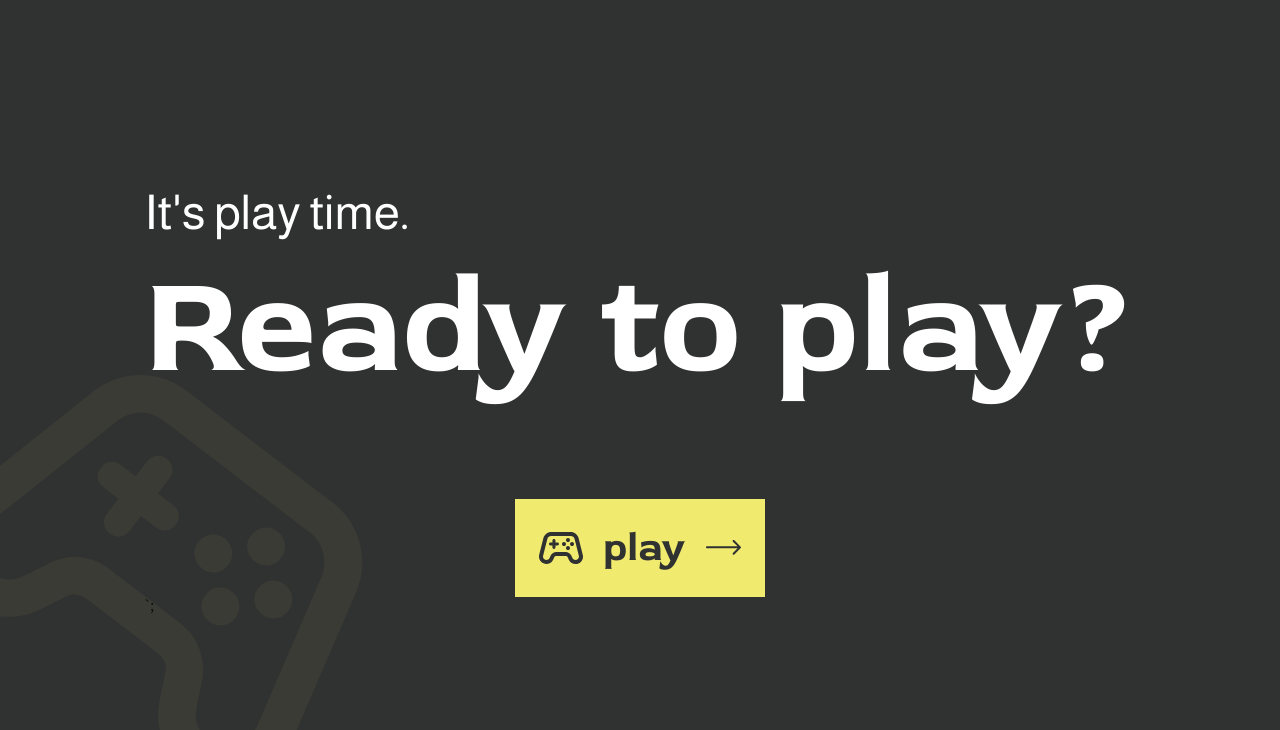
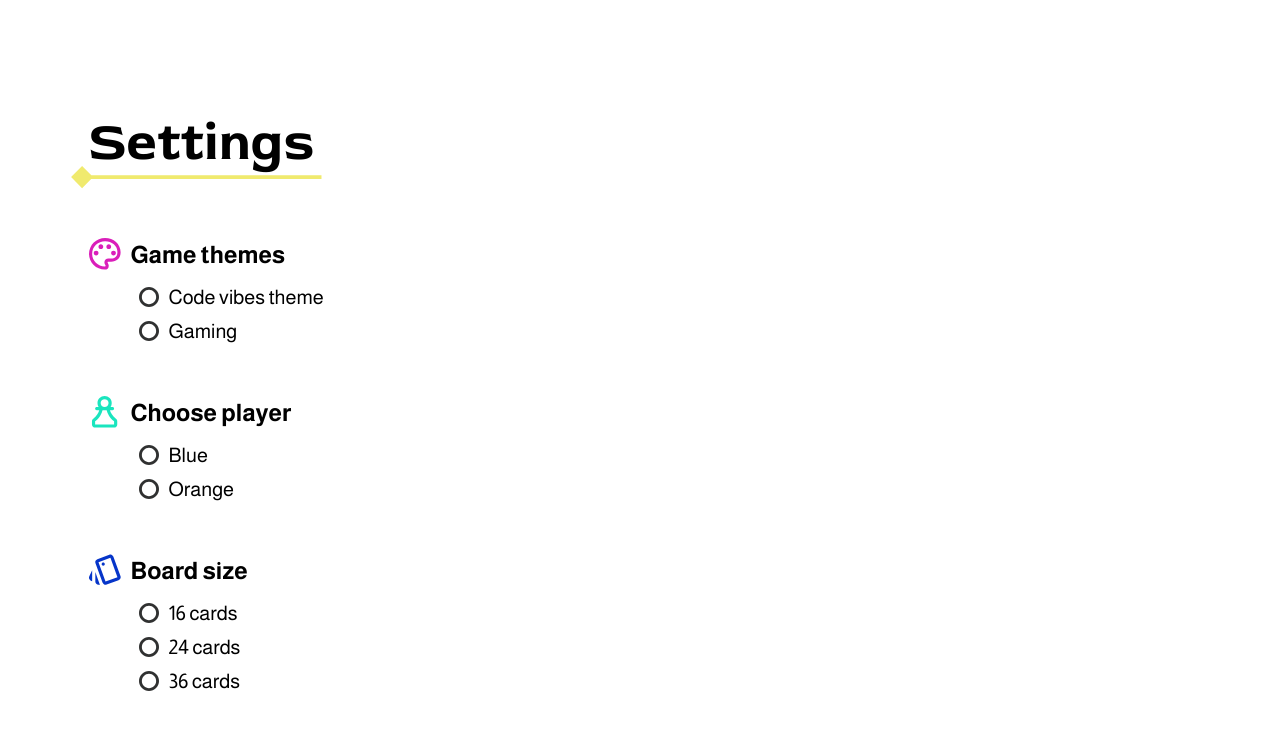
Before and after one commit to Marzzzo/Memory-App, a website built with Vite: page index.html in a window 1280 px wide. Both pictures are taken after a click on the button "play". Built offline with nearby package versions, Linux system fonts and the light colour scheme.

Commit message:
added the settingpage via template

```diff
--- a/index.html
+++ b/index.html
@@ -6,22 +6,7 @@
     <title>Memory App</title>
   </head>
   <body>
-    <section id="app">
-      <main class="hero-headline">
-        <div>
-          <p class="hero-headline__first">It's play time.</p>
-          <h1 class="hero-headline__second">Ready to play?</h1>
-        </div>
-        <button class="play-button">
-          <img class="play-button__controller" src="/public/assets/controller_small.svg" alt="controller_small" />
-          <span class="play-button__text">play</span>
-          <img class="play-button__arrow-icon play-button__arrow-icon--default" src="./public/assets/arrow_right.svg" alt="" />
-          <img class="play-button__arrow-icon play-button__arrow-icon--hover" src="./public/assets/arrow_right_hover.svg" alt="" />
-        </button>
-        <img class="controller-img" src="/public/assets/controller.svg" alt="controller-img" />
-      </main>
-      `;
-    </section>
+    <div id="app"></div>
     <script type="module" src="/src/ts/main.ts"></script>
   </body>
 </html>
--- a/src/scss/abstract/_mixin.scss
+++ b/src/scss/abstract/_mixin.scss
@@ -6,3 +6,7 @@
   align-items: center;
   flex-direction: $row;
 }
+
+@mixin d-none() {
+  display: none;
+}
--- a/src/scss/main.scss
+++ b/src/scss/main.scss
@@ -1,9 +1,7 @@
 @use "./abstract/mixin" as mx;
 
-
-body {
-  @include mx.flex-center();
+* {
   margin: 0;
-  height: 100vh;
-  background-color: #303131;
+  padding: 0;
+  font-family: "Almarai";
 }
--- a/src/scss/pages/_setting-page.scss
+++ b/src/scss/pages/_setting-page.scss
@@ -0,0 +1,70 @@
+@use "../abstract/mixin" as mx;
+
+.settings-main {
+  @include mx.flex-center();
+  height: 100vh;
+}
+
+.settings-content {
+  width: 1103px;
+
+  &__header {
+    position: relative;
+    width: 100%;
+    padding-bottom: 62px;
+
+    & > h1 {
+      font-family: "Red Rose";
+      font-size: 54px;
+      font-weight: 700;
+    }
+
+    & > img {
+      width: 251px;
+      position: absolute;
+      left: -18px;
+      top: 58px;
+    }
+  }
+}
+
+.themes-content {
+  display: flex;
+  flex-direction: column;
+  gap: 54px;
+}
+
+.theme {
+  @include mx.flex-center();
+  gap: 12px;
+  align-items: unset;
+  border: none;
+
+  &__legend-content {
+    padding-bottom: 16px;
+    display: flex;
+    align-items: center;
+    gap: 10px;
+
+    & > img {
+      width: 32px;
+      height: 32px;
+    }
+
+    & > span {
+      font-size: 24px;
+      font-weight: 700;
+    }
+  }
+}
+
+.label {
+  display: flex;
+  margin-left: 50px;
+  gap: 10px;
+
+  & > span {
+    font-size: 20px;
+    font-weight: 400;
+  }
+}
--- a/src/scss/pages/_start-page.scss
+++ b/src/scss/pages/_start-page.scss
@@ -1,14 +1,15 @@
-.controller-img {
-  position: absolute;
-  left: 0;
-  bottom: 15px;
+@use "../abstract/mixin" as mx;
+
+.hero-main {
+  height: 100vh;
 }
 
 .hero-headline {
-  display: flex;
-  flex-direction: column;
-  align-items: center;
+  @include mx.flex-center();
+  width: 100%;
+  height: 100%;
   gap: 85px;
+  background-color: #303131;
 
   &__first {
     font-family: "Almarai";
@@ -25,3 +26,9 @@
     margin: 0;
   }
 }
+
+.controller-img {
+  position: absolute;
+  left: 0;
+  bottom: 15px;
+}
--- a/src/ts/main.ts
+++ b/src/ts/main.ts
@@ -12,6 +12,7 @@ import "../scss/pages/_setting-page.scss";
 
 //templates
 import { startPage } from "./templates/start-page";
+import { settingPage } from "./templates/setting-page";
 
 function init(): void {
   showStartPage();
@@ -20,7 +21,15 @@ function init(): void {
 const app = document.getElementById("app")!;
 
 function showStartPage(): void {
+  document.body.className = "start-page";
   app.innerHTML = startPage();
+  const playButton = document.getElementById("play-button");
+  playButton?.addEventListener("click", showSettingPage);
 }
 
-// init();
+function showSettingPage(): void {
+  document.body.className = "setting-page";
+  app.innerHTML = settingPage();
+}
+
+init();
--- /dev/null
+++ b/src/ts/templates/setting-page.ts
@@ -0,0 +1,62 @@
+export function settingPage(): string {
+  return /*html*/ `
+    <main class="settings-main">
+        <section class="settings-content">
+          <header class="settings-content__header">
+            <h1>Settings</h1>
+            <img src="./public/assets/yellow_setting_line.svg" alt="" />
+          </header>
+          <div class="themes-content">
+            <fieldset class="theme">
+              <legend class="theme__legend-content">
+                <img src="./public/assets/theme_icon.svg" alt="" />
+                <span>Game themes</span>
+              </legend>
+              <label class="label" for="">
+                <img src="./public/assets/checkbox.svg" alt="" />
+                <span>Code vibes theme</span>
+              </label>
+              <label class="label" for="">
+                <img src="./public/assets/checkbox.svg" alt="" />
+                <span>Gaming</span>
+              </label>
+            </fieldset>
+
+            <fieldset class="theme">
+              <legend class="theme__legend-content">
+                <img src="./public/assets/choose_player_icon.svg" alt="" />
+                <span>Choose player</span>
+              </legend>
+              <label class="label" for="">
+                <img src="./public/assets/checkbox.svg" alt="" />
+                <span>Blue</span>
+              </label>
+              <label class="label" for="">
+                <img src="./public/assets/checkbox.svg" alt="" />
+                <span>Orange</span>
+              </label>
+            </fieldset>
+
+            <fieldset class="theme">
+              <legend class="theme__legend-content">
+                <img src="./public/assets/board_icon.svg" alt="" />
+                <span>Board size</span>
+              </legend>
+              <label class="label" for="">
+                <img src="./public/assets/checkbox.svg" alt="" />
+                <span>16 cards</span>
+              </label>
+              <label class="label" for="">
+                <img src="./public/assets/checkbox.svg" alt="" />
+                <span>24 cards</span>
+              </label>
+              <label class="label" for="">
+                <img src="./public/assets/checkbox.svg" alt="" />
+                <span>36 cards</span>
+              </label>
+            </fieldset>
+          </div>
+        </section>
+    </main>
+    `;
+}
--- a/src/ts/templates/start-page.ts
+++ b/src/ts/templates/start-page.ts
@@ -1,19 +1,21 @@
 export function startPage(): string {
-  return `    <main class="hero-headline">
+  return /* html */ `
+      <main class="hero-main">
+        <section class="hero-headline">
           <div>
             <p class="hero-headline__first">It's play time.</p>
             <h1 class="hero-headline__second">Ready to play?</h1>
           </div>
-      <button class="play-button">
-        <div class="play-button__inner">
+
+          <button class="play-button" id="play-button">
             <img class="play-button__controller" src="/public/assets/controller_small.svg" alt="controller_small" />
             <span class="play-button__text">play</span>
-          <span class="play-button__arrow">
             <img class="play-button__arrow-icon play-button__arrow-icon--default" src="./public/assets/arrow_right.svg" alt="" />
             <img class="play-button__arrow-icon play-button__arrow-icon--hover" src="./public/assets/arrow_right_hover.svg" alt="" />
-          </span>
-        </div>
           </button>
+
           <img class="controller-img" src="/public/assets/controller.svg" alt="controller-img" />
-    </main>`;
+        </section>
+      </main>
+      `;
 }
```
Also changed, not shown: public/assets/board_icon.svg (added), public/assets/checkbox.svg (added), public/assets/checkbox_checked.svg (added), public/assets/choose_player_icon.svg (added), public/assets/theme_icon.svg (added), public/assets/yellow_setting_line.svg (added). Lines whose indentation alone changed are shown as unchanged.
